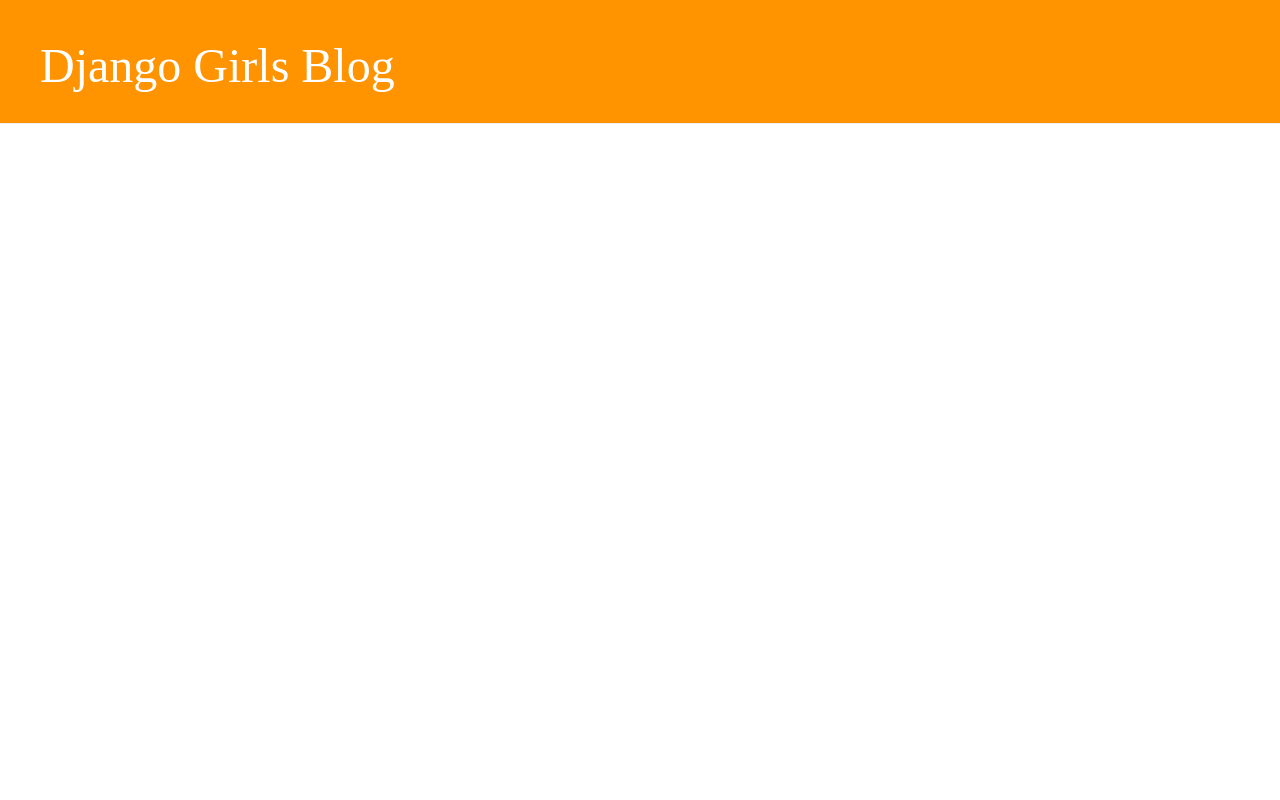
After one commit to techytushar/DjangoBlog, a Django app: template blog/templates/blog/base.html in a window 1280 px wide. The commit adds this page. Run offline with Django 3.2, Linux system fonts and the light colour scheme; the template is opened without the code that fills it, so the values that code supplies are empty; some libraries are stand-ins or nearby versions.

Commit message:
Added CSS and Base Template

```diff
--- /dev/null
+++ b/blog/static/css/blog.css
@@ -0,0 +1,53 @@
+h1 a{
+	color: #FF0000;
+	font-weight: 10;
+	font-family: Serif;
+	font-size: 50px;
+}
+
+.page-header {
+    background-color: #ff9400;
+    margin-top: 0;
+    padding: 20px 20px 20px 40px;
+}
+
+.page-header h1, .page-header h1 a, .page-header h1 a:visited, .page-header h1 a:active {
+    color: #ffffff;
+    font-size: 36pt;
+    text-decoration: none;
+}
+
+.content {
+    margin-left: 40px;
+}
+
+h1, h2, h3, h4 {
+    font-family: Sans-Serif;
+}
+
+.date {
+    color: #828282;
+}
+
+.save {
+    float: right;
+}
+
+.post-form textarea, .post-form input {
+    width: 100%;
+}
+
+.top-menu, .top-menu:hover, .top-menu:visited {
+    color: #ffffff;
+    float: right;
+    font-size: 26pt;
+    margin-right: 20px;
+}
+
+.post {
+    margin-bottom: 70px;
+}
+
+.post h1 a, .post h1 a:visited {
+    color: #000000;
+}
--- /dev/null
+++ b/blog/templates/blog/base.html
@@ -0,0 +1,22 @@
+{% load staticfiles %}
+<html>
+    <head>
+        <title>Django Blog</title>
+        <link rel="stylesheet" href="//maxcdn.bootstrapcdn.com/bootstrap/3.2.0/css/bootstrap.min.css">
+        <link rel="stylesheet" href="//maxcdn.bootstrapcdn.com/bootstrap/3.2.0/css/bootstrap-theme.min.css">
+        <link rel="stylesheet" href="{% static 'css/blog.css' %}">
+    </head>
+    <body>
+        <div class="page-header">
+        <h1><a href="/">Django Girls Blog</a></h1>
+        </div>
+        <div class="content container">
+            <div class="row">
+                <div class="col-md-8">
+                    {% block content %}
+                    {% endblock %}
+                </div>
+            </div>
+        </div>
+    </body>
+</html>
```
Also changed, not shown: blog/templates/blog/post_list.html (+12 -17 lines).
